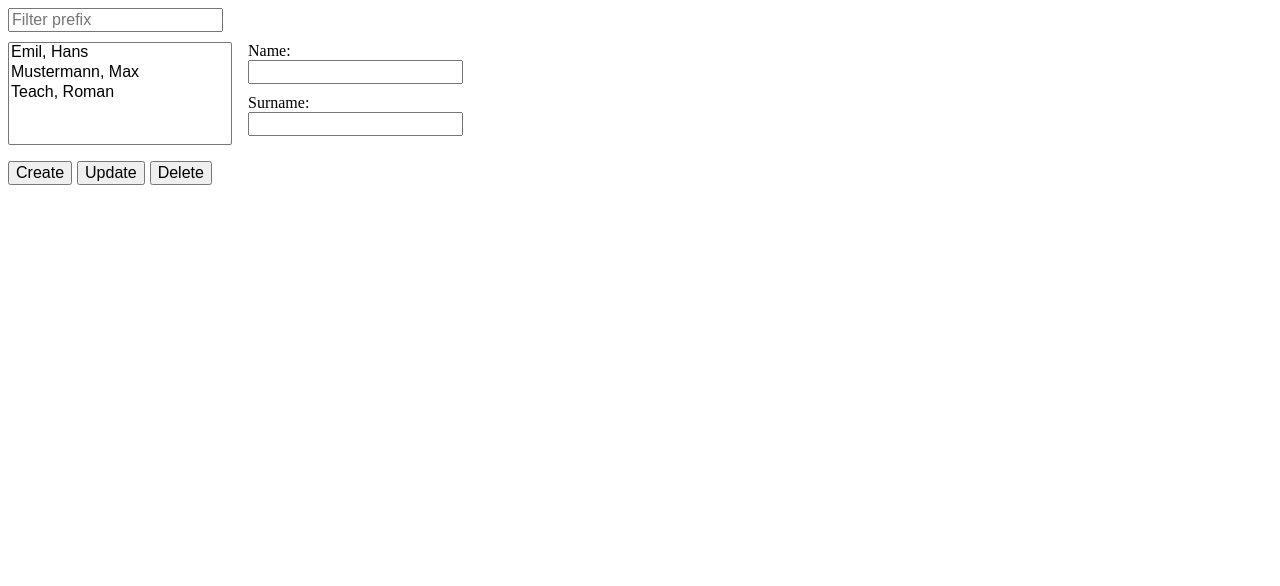
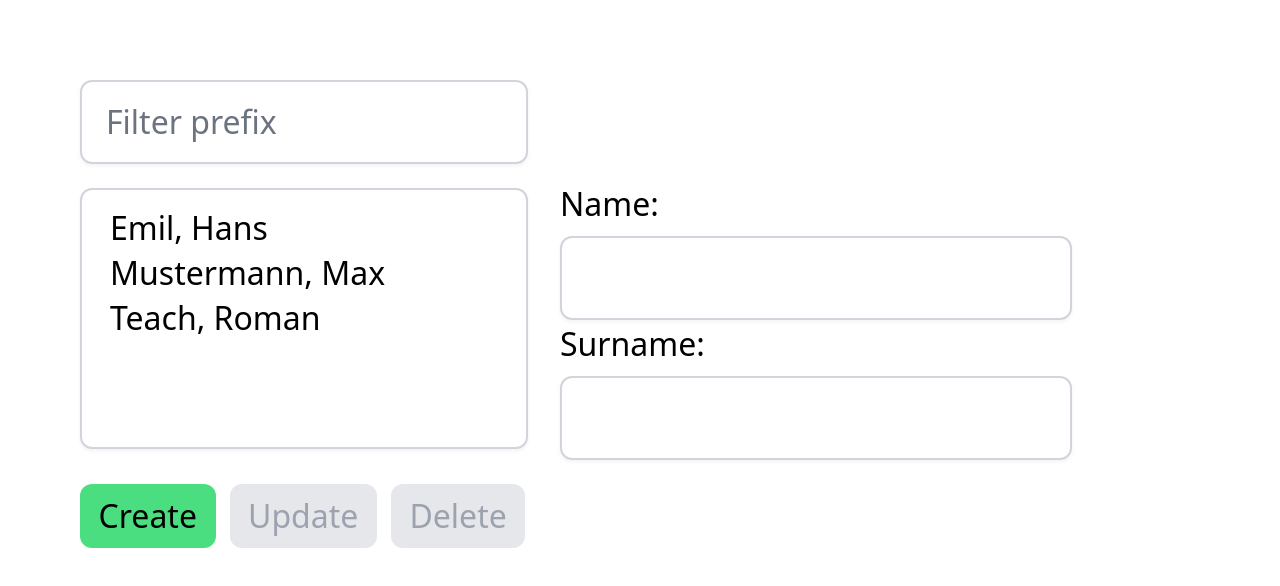
Before and after one commit to Juanescacha/Simple-crud, a Vue app: page / in a window 1280 px wide. Shown: the top 586 px of the page. Built offline with nearby package versions, Linux system fonts and the light colour scheme.

Commit message:
feat: :lipstick: simple design for styling

```diff
--- a/index.html
+++ b/index.html
@@ -1,19 +1,25 @@
-<!DOCTYPE html>
+<!doctype html>
 <html lang="en">
   <head>
     <meta charset="UTF-8" />
     <link
       rel="icon"
-			href="/favicon.ico" />
+      href="/favicon.ico"
+    />
     <meta
       name="viewport"
-			content="width=device-width, initial-scale=1.0" />
+      content="width=device-width, initial-scale=1.0"
+    />
     <title>Simple Crud</title>
   </head>
   <body>
-		<div id="app"></div>
+    <div
+      id="app"
+      class="m-10"
+    ></div>
     <script
       type="module"
-			src="/src/main.js"></script>
+      src="/src/main.js"
+    ></script>
   </body>
 </html>
--- a/package.json
+++ b/package.json
@@ -13,13 +13,17 @@
 		"vue": "^3.3.4"
 	},
 	"devDependencies": {
+		"@tailwindcss/forms": "^0.5.7",
 		"@vitejs/plugin-vue": "^4.4.0",
 		"@vitest/coverage-istanbul": "^0.34.6",
 		"@vitest/coverage-v8": "^0.34.6",
 		"@vitest/ui": "^0.34.6",
 		"@vue/test-utils": "^2.4.1",
+		"autoprefixer": "^10.4.16",
 		"jsdom": "^22.1.0",
+		"postcss": "^8.4.32",
 		"prettier": "^3.1.0",
+		"tailwindcss": "^3.3.6",
 		"vite": "^4.4.11",
 		"vitest": "^0.34.6"
 	}
--- /dev/null
+++ b/postcss.config.js
@@ -0,0 +1,6 @@
+module.exports = {
+  plugins: {
+    tailwindcss: {},
+    autoprefixer: {},
+  },
+}
--- a/src/App.vue
+++ b/src/App.vue
@@ -1,5 +1,7 @@
 <script setup>
 import { ref, reactive, computed, watch } from 'vue';
+
+document.body.style.zoom = 2;
 
 const names = reactive(['Emil, Hans', 'Mustermann, Max', 'Teach, Roman']);
 const selected = ref('');
@@ -57,6 +59,7 @@ function hasValidInput() {
     <input
       v-model="prefix"
       placeholder="Filter prefix"
+      class="w-56 mb-2"
       data-ui="filter"
     />
   </div>
@@ -64,6 +67,7 @@ function hasValidInput() {
   <select
     size="5"
     v-model="selected"
+    class="mr-4"
     data-ui="crud-user-list"
   >
     <option
@@ -88,21 +92,26 @@ function hasValidInput() {
       data-ui="surname"
   /></label>
 
-  <div class="buttons">
+  <div class="buttons mt-3">
     <button
       @click="create"
+      class="bg-green-400 hover:bg-green-300 focus:ring-2 focus:ring-green-400 focus:ring-offset-2 focus:ring-offset-slate-50 focus:outline-none"
       data-ui="create"
     >
       Create
     </button>
     <button
       @click="update"
+      :disabled="!selected"
+      class="bg-sky-400 hover:bg-sky-300 focus:ring-2 focus:ring-sky-400 focus:ring-offset-2 focus:ring-offset-slate-50 disabled:bg-gray-200 disabled:cursor-not-allowed disabled:text-gray-400 focus:outline-none"
       data-ui="update"
     >
       Update
     </button>
     <button
       @click="del"
+      :disabled="!selected"
+      class="bg-red-400 hover:bg-red-300 focus:ring-2 focus:ring-red-400 focus:ring-offset-2 focus:ring-offset-slate-50 disabled:bg-gray-200 disabled:cursor-not-allowed disabled:text-gray-400 focus:outline-none"
       data-ui="delete"
     >
       Delete
@@ -111,10 +120,6 @@ function hasValidInput() {
 </template>
 
 <style>
-* {
-  font-size: inherit;
-}
-
 input {
   display: block;
   margin-bottom: 10px;
@@ -131,6 +136,6 @@ select {
 }
 
 button + button {
-  margin-left: 5px;
+  margin-left: 7px;
 }
 </style>
--- /dev/null
+++ b/src/index.css
@@ -0,0 +1,12 @@
+@tailwind base;
+@tailwind components;
+@tailwind utilities;
+
+input,
+select {
+  @apply mt-1 block rounded-md border-gray-300 shadow-sm focus:border-indigo-300 focus:ring focus:ring-indigo-200 focus:ring-opacity-50 overflow-auto;
+}
+
+button {
+  @apply rounded-md px-[0.58rem] py-1;
+}
--- /dev/null
+++ b/tailwind.config.js
@@ -0,0 +1,8 @@
+/** @type {import('tailwindcss').Config} */
+export default {
+  content: ['./index.html', './src/**/*.{js,ts,jsx,tsx,vue}'],
+  theme: {
+    extend: {},
+  },
+  plugins: [require('@tailwindcss/forms')],
+};
```
Also changed, not shown: src/main.js (+4 -3 lines), 1 other file (tests, documents, lock files or other folders). Lines whose indentation alone changed are shown as unchanged.
